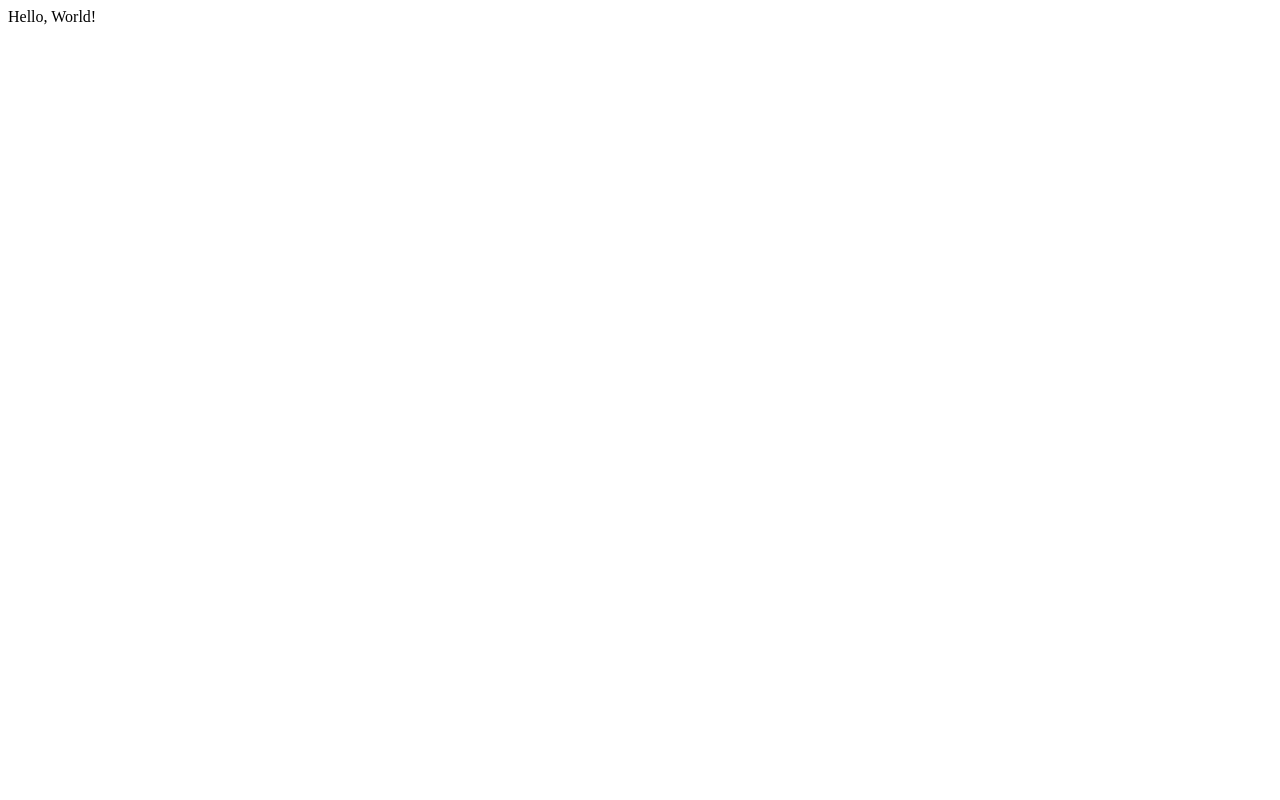
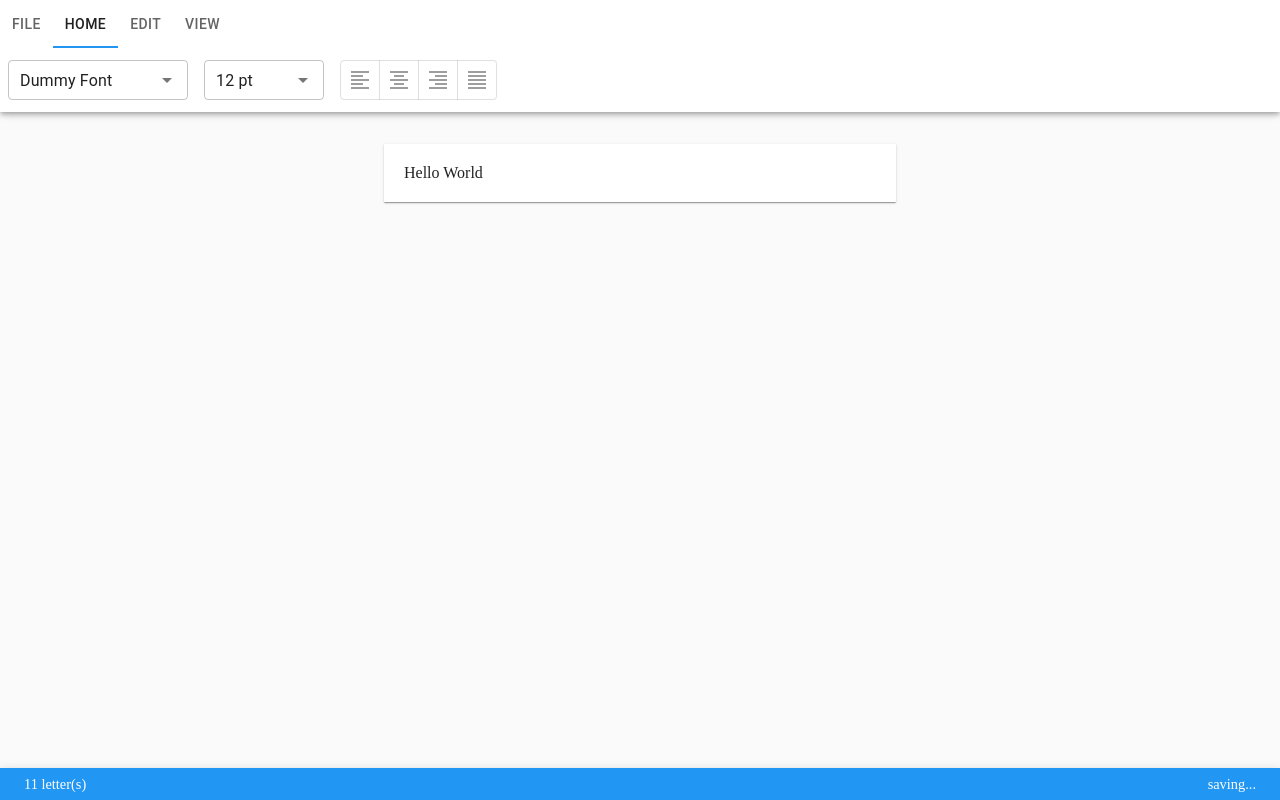
Before and after one commit to YutaNakamizo/interactive-ebook-editor, a React app: page / in a window 1280 px wide. Built offline with nearby package versions, Linux system fonts and the light colour scheme.

Commit message:
#3 Developed UI chottodake

```diff
--- /dev/null
+++ b/src/App.css
@@ -0,0 +1,3 @@
+html body {
+  margin: 0;
+}
--- a/src/App.tsx
+++ b/src/App.tsx
@@ -1,5 +1,41 @@
 import React, { FC } from "react";
+import { createMuiTheme } from "@material-ui/core/styles";
+import { ThemeProvider } from "@material-ui/styles";
+import * as colors from "@material-ui/core/colors";
+import { Header } from "./components/Header";
+import { Main } from "./components/Main";
+import { Footer } from "./components/Footer";
+import "./App.css";
 
-export const App: FC = () => {
-  return <div>Hello, World!</div>;
+const theme = createMuiTheme({
+  palette: {
+    primary: {
+      main: colors.blue[500],
+    },
+    secondary: {
+      main: colors.cyan[500],
+    },
+    error: {
+      main: colors.red[500],
+    },
+    warning: {
+      main: colors.yellow[500],
+    },
+    info: {
+      main: colors.lightBlue[500],
+    },
+    success: {
+      main: colors.green["A400"],
+    },
+  },
+});
+
+export const App: FC<unknown> = () => {
+  return (
+    <ThemeProvider theme={theme}>
+      <Header />
+      <Main />
+      <Footer count={"Hello World".length} message={"saving..."} />
+    </ThemeProvider>
+  );
 };
--- /dev/null
+++ b/src/components/Footer.tsx
@@ -0,0 +1,34 @@
+import React, { FC } from "react";
+import { makeStyles, Theme } from "@material-ui/core/styles";
+import { AppBar, Toolbar } from "@material-ui/core";
+
+interface FooterProps {
+  count: number;
+  message?: string;
+}
+
+const useStyle = makeStyles((theme: Theme) => ({
+  root: {
+    top: "auto",
+    bottom: 0,
+  },
+  toolbar: {
+    minHeight: theme.spacing(4),
+    fontSize: ".9rem",
+  },
+}));
+
+export const Footer: FC<FooterProps> = (props) => {
+  const { count, message } = props;
+
+  const classes = useStyle();
+  return (
+    <AppBar position="fixed" className={classes.root}>
+      <Toolbar className={classes.toolbar}>
+        <div>{count} letter(s)</div>
+        <div style={{ flexGrow: 1 }}></div>
+        <div>{message}</div>
+      </Toolbar>
+    </AppBar>
+  );
+};
--- /dev/null
+++ b/src/components/Header.tsx
@@ -0,0 +1,58 @@
+import React, { FC } from "react";
+import { makeStyles, Theme } from "@material-ui/core/styles";
+import { AppBar, Tabs, Tab } from "@material-ui/core";
+import { HeaderMenuFile } from "./HeaderMenuFile";
+import { HeaderMenuHome } from "./HeaderMenuHome";
+import { HeaderMenuEdit } from "./HeaderMenuEdit";
+import { HeaderMenuView } from "./HeaderMenuView";
+
+interface Menu {
+  label: string;
+}
+
+const useStyle = makeStyles((theme: Theme) => ({
+  root: {
+    backgroundColor: theme.palette.background.paper,
+    color: theme.palette.text.primary,
+  },
+  tab: {
+    minWidth: "auto",
+  },
+  tabsIndicator: {
+    backgroundColor: theme.palette.primary.main,
+  },
+}));
+
+export const Header: FC<unknown> = () => {
+  const [value, setValue] = React.useState(1);
+
+  const menus: Menu[] = [
+    { label: "File" },
+    { label: "Home" },
+    { label: "Edit" },
+    { label: "View" },
+  ];
+
+  const handleChange = (e: React.ChangeEvent<unknown>, newValue: number) => {
+    setValue(newValue);
+  };
+
+  const classes = useStyle();
+  return (
+    <AppBar position="fixed" className={classes.root}>
+      <Tabs
+        value={value}
+        onChange={handleChange}
+        classes={{ indicator: classes.tabsIndicator }}
+      >
+        {menus.map((menu: Menu) => (
+          <Tab key={menu.label} label={menu.label} className={classes.tab} />
+        ))}
+      </Tabs>
+      <HeaderMenuFile value={value} index={0} />
+      <HeaderMenuHome value={value} index={1} />
+      <HeaderMenuEdit value={value} index={2} />
+      <HeaderMenuView value={value} index={3} />
+    </AppBar>
+  );
+};
--- /dev/null
+++ b/src/components/HeaderMenu.tsx
@@ -0,0 +1,26 @@
+import React, { FC, ReactNode } from "react";
+import { createStyles, makeStyles, Theme } from "@material-ui/core/styles";
+import { Toolbar } from "@material-ui/core";
+
+export interface HeaderMenuProps {
+  children?: ReactNode;
+  index: number;
+  value: number;
+}
+
+const useStyle = makeStyles((theme: Theme) =>
+  createStyles({
+    root: {},
+  })
+);
+
+export const HeaderMenu: FC<HeaderMenuProps> = (props) => {
+  const { children, index, value, ...others } = props;
+
+  const classes = useStyle();
+  return (
+    <div className={classes.root} hidden={value !== index}>
+      <Toolbar disableGutters={true}>{children}</Toolbar>
+    </div>
+  );
+};
--- /dev/null
+++ b/src/components/HeaderMenuEdit.tsx
@@ -0,0 +1,8 @@
+import React, { FC } from "react";
+import { HeaderMenu, HeaderMenuProps } from "@/components/HeaderMenu";
+
+export const HeaderMenuEdit: FC<HeaderMenuProps> = (props) => {
+  const { ...others } = props;
+
+  return <HeaderMenu {...others}>Hedaer Menu Edit</HeaderMenu>;
+};
--- /dev/null
+++ b/src/components/HeaderMenuFile.tsx
@@ -0,0 +1,8 @@
+import React, { FC } from "react";
+import { HeaderMenu, HeaderMenuProps } from "@/components/HeaderMenu";
+
+export const HeaderMenuFile: FC<HeaderMenuProps> = (props) => {
+  const { ...others } = props;
+
+  return <HeaderMenu {...others}>Hedaer Menu File</HeaderMenu>;
+};
--- /dev/null
+++ b/src/components/HeaderMenuGroup.tsx
@@ -0,0 +1,19 @@
+import React, { FC, ReactNode } from "react";
+import { makeStyles } from "@material-ui/core/styles";
+
+interface HeaderMenuGroupProps {
+  children?: ReactNode;
+}
+
+const useStyle = makeStyles({
+  root: {
+    padding: "0 .5em",
+  },
+});
+
+export const HeaderMenuGroup: FC = (props: HeaderMenuGroupProps) => {
+  const { children, ...others } = props;
+
+  const classes = useStyle();
+  return <div className={classes.root}>{children}</div>;
+};
--- /dev/null
+++ b/src/components/HeaderMenuHome.tsx
@@ -0,0 +1,70 @@
+import React, { FC } from "react";
+import { TextField } from "@material-ui/core";
+import {
+  ToggleButtonGroup,
+  ToggleButton,
+  Autocomplete,
+} from "@material-ui/lab";
+import FormatAlignLeftIcon from "@material-ui/icons/FormatAlignLeft";
+import FormatAlignCenterIcon from "@material-ui/icons/FormatAlignCenter";
+import FormatAlignRightIcon from "@material-ui/icons/FormatAlignRight";
+import FormatAlignJustifyIcon from "@material-ui/icons/FormatAlignJustify";
+import { HeaderMenu, HeaderMenuProps } from "@/components/HeaderMenu";
+import { HeaderMenuGroup } from "@/components/HeaderMenuGroup";
+
+interface Font {
+  name: string;
+  label: string;
+  variant?: string[];
+}
+
+const fonts = [{ name: "dummy-font", label: "Dummy Font" }];
+
+const font_sizes = [8, 10, 12, 14, 18, 24, 28, 32, 48, 64, 128];
+
+export const HeaderMenuHome: FC<HeaderMenuProps> = (props) => {
+  const { ...others } = props;
+
+  return (
+    <HeaderMenu {...others}>
+      <HeaderMenuGroup>
+        <Autocomplete
+          options={fonts}
+          getOptionLabel={(font: Font) => font.label}
+          style={{ width: "180px" }}
+          value={{ name: "dummy-font", label: "Dummy Font" }} // TODO: Replace this dummy default value
+          renderInput={(params: any) => (
+            <TextField {...params} variant="outlined" size="small" />
+          )}
+        />
+      </HeaderMenuGroup>
+      <HeaderMenuGroup>
+        <Autocomplete
+          options={font_sizes}
+          getOptionLabel={(size: number) => `${size} pt`}
+          style={{ width: "120px" }}
+          value={12} // TODO: Replace this dummy default value
+          renderInput={(params: any) => (
+            <TextField {...params} variant="outlined" size="small" />
+          )}
+        />
+      </HeaderMenuGroup>
+      <HeaderMenuGroup>
+        <ToggleButtonGroup size="small" exclusive>
+          <ToggleButton value="left">
+            <FormatAlignLeftIcon />
+          </ToggleButton>
+          <ToggleButton value="center">
+            <FormatAlignCenterIcon />
+          </ToggleButton>
+          <ToggleButton value="right">
+            <FormatAlignRightIcon />
+          </ToggleButton>
+          <ToggleButton value="justify">
+            <FormatAlignJustifyIcon />
+          </ToggleButton>
+        </ToggleButtonGroup>
+      </HeaderMenuGroup>
+    </HeaderMenu>
+  );
+};
--- /dev/null
+++ b/src/components/HeaderMenuView.tsx
@@ -0,0 +1,8 @@
+import React, { FC } from "react";
+import { HeaderMenu, HeaderMenuProps } from "@/components/HeaderMenu";
+
+export const HeaderMenuView: FC<HeaderMenuProps> = (props) => {
+  const { ...others } = props;
+
+  return <HeaderMenu {...others}>Hedaer Menu View</HeaderMenu>;
+};
--- /dev/null
+++ b/src/components/Main.tsx
@@ -0,0 +1,48 @@
+import React, { FC } from "react";
+import { makeStyles, Theme } from "@material-ui/core/styles";
+import { Tabs, Toolbar, Paper } from "@material-ui/core";
+
+class PaperPreset {
+  public width: number;
+  public height: number;
+  public ratio: number;
+  constructor(width: number, height: number) {
+    this.width = width;
+    this.height = height;
+    this.ratio = height / width;
+  }
+}
+
+const papers = {
+  A4: new PaperPreset(210, 297),
+  B5: new PaperPreset(176, 250),
+};
+
+const useStyle = makeStyles((theme: Theme) => ({
+  root: {
+    boxSizing: "border-box",
+    padding: "1em 0",
+    minHeight: "100vh",
+    backgroundColor: theme.palette.background.default,
+  },
+  paper: {
+    boxSizing: "border-box",
+    margin: "1em auto",
+    width: "40%",
+    padding: "20px",
+  },
+}));
+
+export const Main: FC<unknown> = () => {
+  const classes = useStyle();
+  return (
+    <main className={classes.root}>
+      <Tabs />
+      <Toolbar />
+
+      <Paper square={true} className={classes.paper}>
+        Hello World
+      </Paper>
+    </main>
+  );
+};
```
Also changed, not shown: package.json (+9 -1 lines), 1 other file (tests, documents, lock files or other folders).
